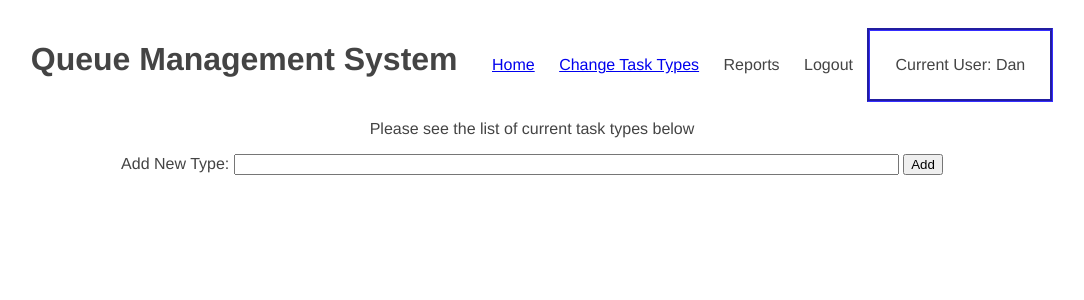
After one commit to AndreasThinks/FlaskQueueManager, a Flask app: page /types_admin in a window 1280 px wide. The commit adds this page. Shown: the top 300 px of the page, without its empty margins (108-1192 px from the left). Run offline with Flask 2, Linux system fonts and the light colour scheme; data that the repository does not hold is empty.

Commit message:
Milestone Four - task types updates to db, admin page working

```diff
--- a/app/forms.py
+++ b/app/forms.py
@@ -8,3 +8,10 @@ class LoginForm(Form):
 
 class AddTask(Form):
     name = TextField('name', validators = [Required()])
+
+class AddType(Form):
+    type = TextField('type', validators = [Required()])
+
+    def __init__(self, *args, **kwargs):
+        kwargs['csrf_enabled'] = False
+        super(AddType, self).__init__(*args, **kwargs)
--- a/app/models.py
+++ b/app/models.py
@@ -20,3 +20,9 @@ class Task(db.Model):
 
     def __repr__(self):
         return '<Task %r>' % (self.number)
+
+class Types(db.Model):
+    type = db.Column(db.String, primary_key = True)
+
+    def __repr__(self):
+        return '<Type %r>' % (self.type)
--- a/app/templates/base.html
+++ b/app/templates/base.html
@@ -7,7 +7,8 @@
 <body>
 <div id="intro_bar">
     <div id="logo"><h1>Queue Management System</h1></div>
-    <p>Home</p>
+    <p><a href={{url_for('index')}}>Home</a></p>
+    <p><a href={{url_for('types_admin')}}>Change Task Types</a></p>
     <p>Reports</p>
     <p>Logout</p>
     <div id="user_box">Current User: {{user.nickname}}</div>
--- a/app/templates/index.html
+++ b/app/templates/index.html
@@ -18,7 +18,7 @@
 <br>
             <div id="buttons">
             Finish Task<br>
-            <form action="." method="post" name="addTask">
+            <form method="post" name="addTask">
         Add New Task:
         {{form.name(size=80)}}
 
--- /dev/null
+++ b/app/templates/types_admin.html
@@ -0,0 +1,20 @@
+{% extends "base.html" %}
+{% block content %}
+<div id="current task list">
+    Please see the list of current task types below
+    <ul>
+    {% for type in task_types %}
+{{type}}
+</ul><br>
+{% endfor %}
+</div>
+
+<form action="types_admin" method="POST" name="addType">
+        Add New Type:
+        {{form.type(size=80)}}
+
+    <input type="submit" value="Add">
+</form>
+
+
+{% endblock %}
--- a/app/views.py
+++ b/app/views.py
@@ -1,7 +1,7 @@
 from flask import render_template, session, redirect
 from app import app, db
-from forms import LoginForm, AddTask
-from models import User, Task
+from forms import LoginForm, AddTask, AddType
+from models import User, Task, Types
 
 
 
@@ -9,7 +9,10 @@ from models import User, Task
 @app.route('/index', methods=['GET', 'POST'])
 def index():
     form = AddTask()
-    task_types = ["Penalty Ticket", "Found Property", "Crime Reporting","Lost Property", "Break"]
+    all_types = Types.query.all()
+    task_types = []
+    for item in all_types:
+        task_types.append(item.type)
     x = 0
     task_types_dict = {}
     for task in task_types:
@@ -61,3 +64,23 @@ def add_task_type():
     db.session.add(task_db)
     db.session.commit()
     return redirect('/index')
+
+@app.route('/types_admin', methods=['GET', 'POST'])
+def types_admin():
+    form = AddType()
+    user = { 'nickname': 'Dan'}  # fake user
+    all_types = Types.query.all()
+    task_types = []
+    for item in all_types:
+        task_types.append(item.type)
+    if form.validate_on_submit():
+        type_data = form.type.data
+        type_db = Types(type=type_data)
+        db.session.add(type_db)
+        db.session.commit()
+        return redirect('/types_admin')
+
+    return render_template("types_admin.html",
+                           task_types = task_types,
+                           user = user,
+                           form=form)
```
